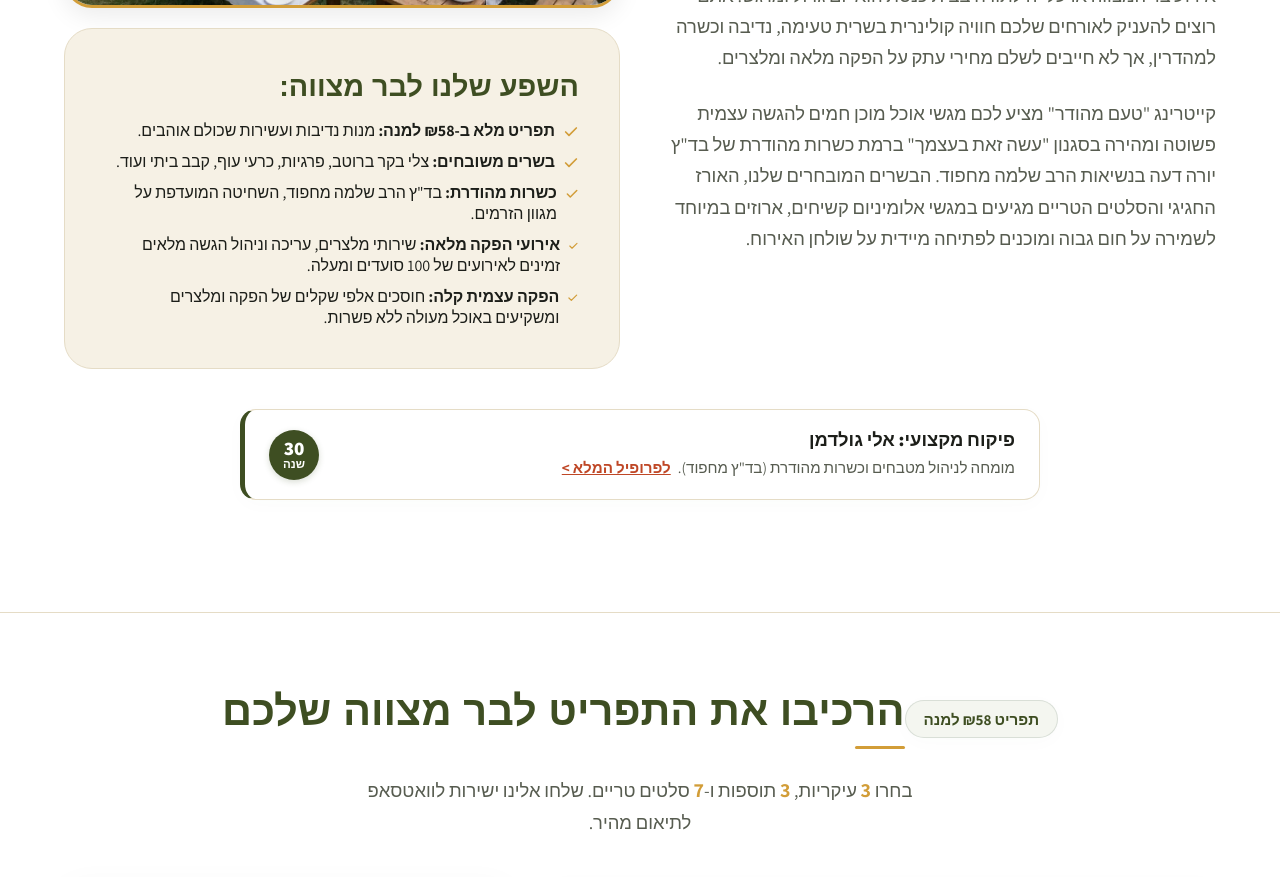
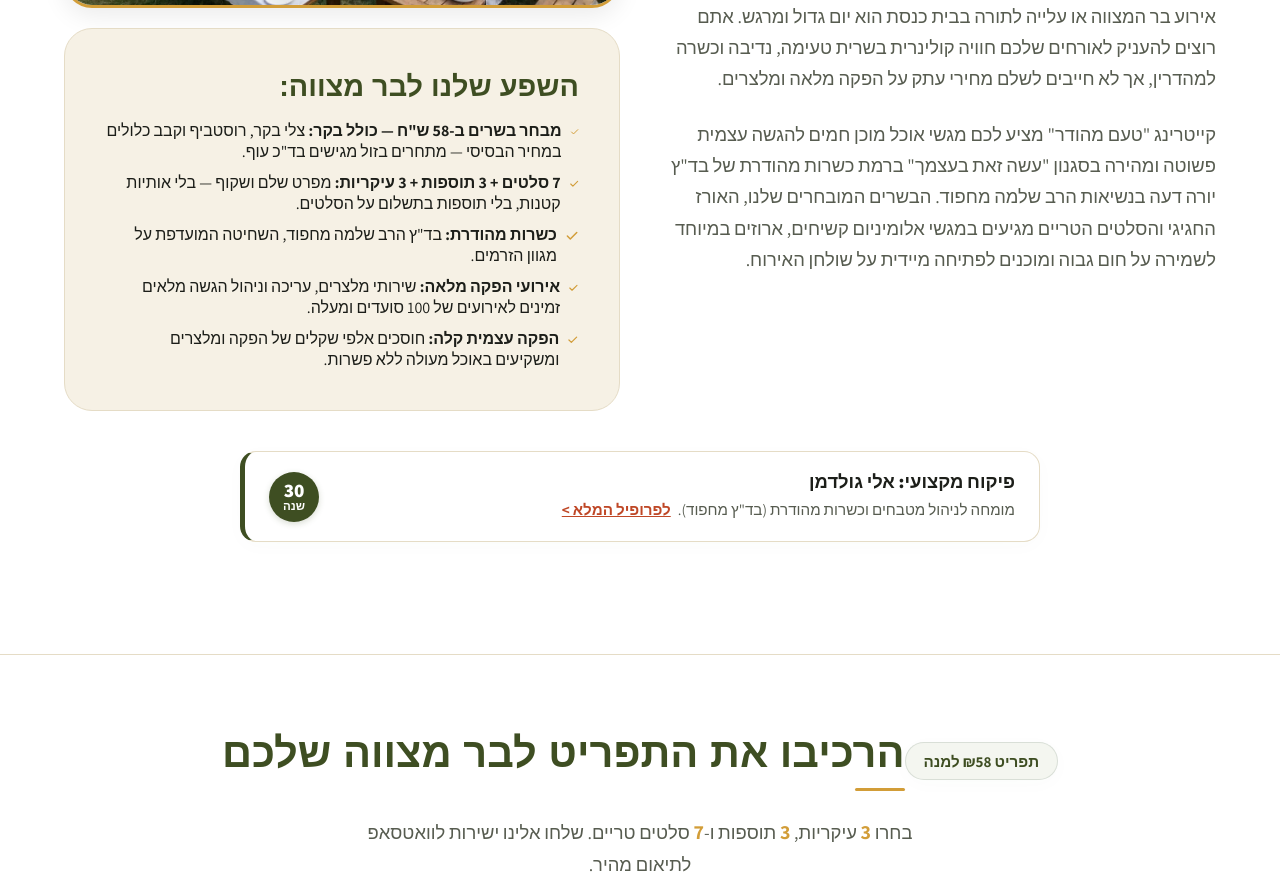
Before and after one commit to eitanyar/aaasada.com, a Next.js app: page /bar-mitzvah in a window 1280 px wide. Shown: the part 1620-2497 px from the top of the page. Built offline with nearby package versions, Linux system fonts and the light colour scheme; no server answers; a web font is replaced by a local one.

Commit message:
copy: replace vague quality claims with concrete beef variety differentiator across all 5 service pages

```diff
--- a/src/app/azkarot/page.tsx
+++ b/src/app/azkarot/page.tsx
@@ -306,7 +306,7 @@ export default function AzkarotGeneralPage() {
                 <ul style={{ display: "flex", flexDirection: "column", gap: "10px", listStyle: "none", padding: 0 }}>
                   <li style={{ display: "flex", alignItems: "flex-start", gap: "8px" }}><CheckIcon size={16} style={{ color: "var(--primary-gold)", marginTop: "4px" }} /> <span><strong>מענה טלפוני מהיר ורגיש:</strong> אנו מבינים את הדחיפות ומסייעים בבחירה מהירה.</span></li>
                   <li style={{ display: "flex", alignItems: "flex-start", gap: "8px" }}><CheckIcon size={16} style={{ color: "var(--primary-gold)", marginTop: "4px" }} /> <span><strong>משלוח חם ישירות אליכם:</strong> האוכל מועבר במארזים מבודדי חום מיוחדים ומגיע חם מאוד.</span></li>
-                  <li style={{ display: "flex", alignItems: "flex-start", gap: "8px" }}><CheckIcon size={16} style={{ color: "var(--primary-gold)", marginTop: "4px" }} /> <span><strong>תפריט עשיר במחיר 58 ש"ח:</strong> בשרים איכותיים, תוספות חמות וסלטים טריים בנדיבות רבה.</span></li>
+                  <li style={{ display: "flex", alignItems: "flex-start", gap: "8px" }}><CheckIcon size={16} style={{ color: "var(--primary-gold)", marginTop: "4px" }} /> <span><strong>מבחר בשרים ב-58 ש"ח — כולל בקר:</strong> צלי בקר, רוסטביף וקבב כלולים במחיר. מתחרים זולים מציעים בד"כ עוף בלבד.</span></li>
                   <li style={{ display: "flex", alignItems: "flex-start", gap: "8px" }}><CheckIcon size={16} style={{ color: "var(--primary-gold)", marginTop: "4px" }} /> <span><strong>ללא טרחה:</strong> אין צורך בציוד חימום מורכב או בצוות מלצרים. מניחים ומגישים.</span></li>
                 </ul>
               </div>
--- a/src/app/bar-mitzvah/page.tsx
+++ b/src/app/bar-mitzvah/page.tsx
@@ -203,8 +203,8 @@ export default function BarMitzvahGeneralPage() {
               }}>
                 <h3 style={{ color: "var(--secondary-green)", fontFamily: "sans-serif", margin: "0 0 15px 0" }}>השפע שלנו לבר מצווה:</h3>
                 <ul style={{ display: "flex", flexDirection: "column", gap: "10px", listStyle: "none", padding: 0 }}>
-                  <li style={{ display: "flex", alignItems: "flex-start", gap: "8px" }}><CheckIcon size={16} style={{ color: "var(--primary-gold)", marginTop: "4px" }} /> <span><strong>תפריט מלא ב-₪58 למנה:</strong> מנות נדיבות ועשירות שכולם אוהבים.</span></li>
-                  <li style={{ display: "flex", alignItems: "flex-start", gap: "8px" }}><CheckIcon size={16} style={{ color: "var(--primary-gold)", marginTop: "4px" }} /> <span><strong>בשרים משובחים:</strong> צלי בקר ברוטב, פרגיות, כרעי עוף, קבב ביתי ועוד.</span></li>
+                  <li style={{ display: "flex", alignItems: "flex-start", gap: "8px" }}><CheckIcon size={16} style={{ color: "var(--primary-gold)", marginTop: "4px" }} /> <span><strong>מבחר בשרים ב-58 ש"ח — כולל בקר:</strong> צלי בקר, רוסטביף וקבב כלולים במחיר הבסיסי — מתחרים בזול מגישים בד"כ עוף.</span></li>
+                  <li style={{ display: "flex", alignItems: "flex-start", gap: "8px" }}><CheckIcon size={16} style={{ color: "var(--primary-gold)", marginTop: "4px" }} /> <span><strong>7 סלטים + 3 תוספות + 3 עיקריות:</strong> מפרט שלם ושקוף — בלי אותיות קטנות, בלי תוספות בתשלום על הסלטים.</span></li>
                   <li style={{ display: "flex", alignItems: "flex-start", gap: "8px" }}><CheckIcon size={16} style={{ color: "var(--primary-gold)", marginTop: "4px" }} /> <span><strong>כשרות מהודרת:</strong> בד"ץ הרב שלמה מחפוד, השחיטה המועדפת על מגוון הזרמים.</span></li>
                   <li style={{ display: "flex", alignItems: "flex-start", gap: "8px" }}><CheckIcon size={16} style={{ color: "var(--primary-gold)", marginTop: "4px" }} /> <span><strong>אירועי הפקה מלאה:</strong> שירותי מלצרים, עריכה וניהול הגשה מלאים זמינים לאירועים של 100 סועדים ומעלה.</span></li>
                   <li style={{ display: "flex", alignItems: "flex-start", gap: "8px" }}><CheckIcon size={16} style={{ color: "var(--primary-gold)", marginTop: "4px" }} /> <span><strong>הפקה עצמית קלה:</strong> חוסכים אלפי שקלים של הפקה ומלצרים ומשקיעים באוכל מעולה ללא פשרות.</span></li>
--- a/src/app/brit/page.tsx
+++ b/src/app/brit/page.tsx
@@ -190,8 +190,8 @@ export default function BritGeneralPage() {
               }}>
                 <h3 style={{ color: "var(--secondary-green)", fontFamily: "sans-serif", margin: "0 0 15px 0" }}>הפתרון לברית מילה:</h3>
                 <ul style={{ display: "flex", flexDirection: "column", gap: "10px", listStyle: "none", padding: 0 }}>
-                  <li style={{ display: "flex", alignItems: "flex-start", gap: "8px" }}><CheckIcon size={16} style={{ color: "var(--primary-gold)", marginTop: "4px" }} /> <span><strong>תפריט מלא ב-₪58 למנה:</strong> עיקריות, תוספות חמות וסלטים טריים בנדיבות רבה.</span></li>
-                  <li style={{ display: "flex", alignItems: "flex-start", gap: "8px" }}><CheckIcon size={16} style={{ color: "var(--primary-gold)", marginTop: "4px" }} /> <span><strong>בשרים משובחים:</strong> צלי בקר, פרגיות בגריל, עופות בתנור ועוד.</span></li>
+                  <li style={{ display: "flex", alignItems: "flex-start", gap: "8px" }}><CheckIcon size={16} style={{ color: "var(--primary-gold)", marginTop: "4px" }} /> <span><strong>מבחר בשרים ב-₪58 — כולל בקר:</strong> צלי בקר, רוסטביף וקבב כלולים במחיר הבסיסי. מתחרים בזול מגישים בד"כ עוף בלבד.</span></li>
+                  <li style={{ display: "flex", alignItems: "flex-start", gap: "8px" }}><CheckIcon size={16} style={{ color: "var(--primary-gold)", marginTop: "4px" }} /> <span><strong>7 סלטים + 3 תוספות + 3 עיקריות:</strong> מפרט שלם ושקוף — בלי אותיות קטנות, בלי תוספות בתשלום על הסלטים.</span></li>
                   <li style={{ display: "flex", alignItems: "flex-start", gap: "8px" }}><CheckIcon size={16} style={{ color: "var(--primary-gold)", marginTop: "4px" }} /> <span><strong>אספקה מהירה וחמה:</strong> המגשים מגיעים חמים ישירות לאירוע שלכם במועד שנקבע.</span></li>
                   <li style={{ display: "flex", alignItems: "flex-start", gap: "8px" }}><CheckIcon size={16} style={{ color: "var(--primary-gold)", marginTop: "4px" }} /> <span><strong>ללא טרחה:</strong> פשוט לפתוח ולהגיש, ללא צורך בחימום מורכב או בכלי הגשה יקרים.</span></li>
                 </ul>
--- a/src/app/hina/page.tsx
+++ b/src/app/hina/page.tsx
@@ -206,7 +206,7 @@ export default function HinaGeneralPage() {
               }}>
                 <h3 style={{ color: "var(--secondary-green)", fontFamily: "sans-serif", margin: "0 0 15px 0" }}>הפתרון המושלם לחינה:</h3>
                 <ul style={{ display: "flex", flexDirection: "column", gap: "10px", listStyle: "none", padding: 0 }}>
-                  <li style={{ display: "flex", alignItems: "flex-start", gap: "8px" }}><CheckIcon size={16} style={{ color: "var(--primary-gold)", marginTop: "4px" }} /> <span><strong>בשרים משובחים:</strong> צלי בקר ברוטב, פרגיות עסיסיות בגריל, קבב ביתי ועוד.</span></li>
+                  <li style={{ display: "flex", alignItems: "flex-start", gap: "8px" }}><CheckIcon size={16} style={{ color: "var(--primary-gold)", marginTop: "4px" }} /> <span><strong>מבחר בשרים ב-58 ש"ח — כולל בקר:</strong> צלי בקר, רוסטביף וקבב כלולים במחיר הבסיסי — מתחרים בזול מגישים בד"כ עוף.</span></li>
                   <li style={{ display: "flex", alignItems: "flex-start", gap: "8px" }}><CheckIcon size={16} style={{ color: "var(--primary-gold)", marginTop: "4px" }} /> <span><strong>שפע של סלטים:</strong> חומוס אסלי, טחינה ירוקה, מטבוחה מרוקאית ועוד 7 סוגים.</span></li>
                   <li style={{ display: "flex", alignItems: "flex-start", gap: "8px" }}><CheckIcon size={16} style={{ color: "var(--primary-gold)", marginTop: "4px" }} /> <span><strong>חיסכון משמעותי:</strong> תפריט מלא ב-₪58 לסועד בלבד, ללא עלויות צוות שרתים ומלצרים.</span></li>
                   <li style={{ display: "flex", alignItems: "flex-start", gap: "8px" }}><CheckIcon size={16} style={{ color: "var(--primary-gold)", marginTop: "4px" }} /> <span><strong>מתאים לכל מקום:</strong> קל ופשוט להגשה בבית, בחצר או במועדון הדיירים.</span></li>
--- a/src/app/shabbat-chatan/page.tsx
+++ b/src/app/shabbat-chatan/page.tsx
@@ -426,7 +426,7 @@ export default function ShabbatChatanGeneralPage() {
               }}>
                 <h3 style={{ color: "var(--secondary-green)", fontFamily: "sans-serif", margin: "0 0 15px 0" }}>היתרונות שלנו לשבת חתן:</h3>
                 <ul style={{ display: "flex", flexDirection: "column", gap: "10px", listStyle: "none", padding: 0 }}>
-                  <li style={{ display: "flex", alignItems: "flex-start", gap: "8px" }}><CheckIcon size={16} style={{ color: "var(--primary-gold)", marginTop: "4px" }} /> <span><strong>מחיר קבוע והוגן:</strong> ₪58 בלבד למנה (בשרים, תוספות חמות וסלטים).</span></li>
+                  <li style={{ display: "flex", alignItems: "flex-start", gap: "8px" }}><CheckIcon size={16} style={{ color: "var(--primary-gold)", marginTop: "4px" }} /> <span><strong>מבחר בשרים ב-58 ש"ח — כולל בקר:</strong> צלי בקר, רוסטביף וקבב כלולים במחיר הבסיסי. מתחרים זולים מגישים בד"כ עוף בלבד.</span></li>
                   <li style={{ display: "flex", alignItems: "flex-start", gap: "8px" }}><CheckIcon size={16} style={{ color: "var(--primary-gold)", marginTop: "4px" }} /> <span><strong>מתאים לפלטת שבת:</strong> המגשים מותאמים לחימום איטי מבלי לייבש את האוכל.</span></li>
                   <li style={{ display: "flex", alignItems: "flex-start", gap: "8px" }}><CheckIcon size={16} style={{ color: "var(--primary-gold)", marginTop: "4px" }} /> <span><strong>מינימום הזמנה נמוך:</strong> החל מ-30 מנות בלבד, מתאים בדיוק לאירועים קטנים בבית או בבית הכנסת.</span></li>
                   <li style={{ display: "flex", alignItems: "flex-start", gap: "8px" }}><CheckIcon size={16} style={{ color: "var(--primary-gold)", marginTop: "4px" }} /> <span><strong>משלוח מקורר בבטחה:</strong> מגיע אליכם בשישי בצהריים כשהוא מקורר בטמפרטורה מבוקרת לשמירה על טריות מקסימלית עד כניסת השבת.</span></li>
```
